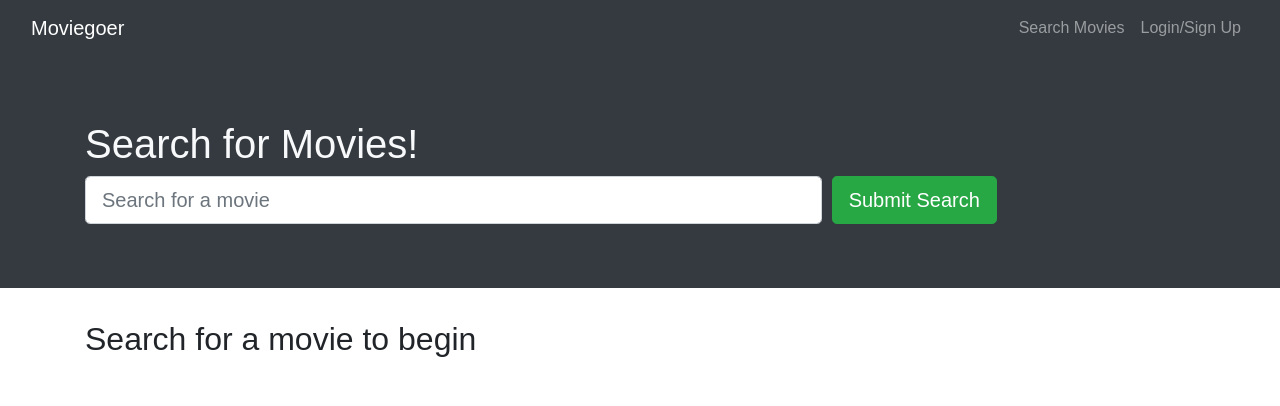
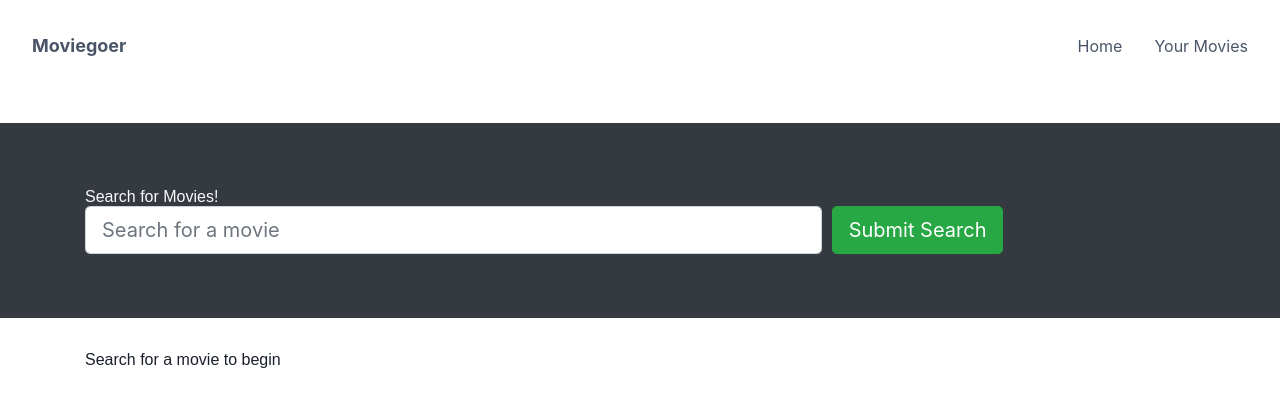
Before and after one commit to lylylong/moviegoer, a React (Create React App) app in the folder client/: page / in a window 1280 px wide. Shown: the top 406 px of the page. Built offline with nearby package versions, Linux system fonts and the light colour scheme.

Commit message:
use chakra to create navbar

```diff
--- a/client/package.json
+++ b/client/package.json
@@ -5,11 +5,16 @@
   "proxy": "http://localhost:3001",
   "dependencies": {
     "@apollo/react-hooks": "^4.0.0",
+    "@chakra-ui/icons": "^1.0.5",
+    "@chakra-ui/react": "^1.3.3",
+    "@emotion/react": "^11.1.5",
+    "@emotion/styled": "^11.1.5",
     "@testing-library/jest-dom": "^5.11.9",
     "@testing-library/react": "^11.2.5",
     "@testing-library/user-event": "^12.7.1",
     "apollo-boost": "^0.4.9",
     "bootstrap": "^4.6.0",
+    "framer-motion": "^3.6.1",
     "graphql": "^15.5.0",
     "graphql-tag": "^2.11.0",
     "jwt-decode": "^3.1.2",
--- a/client/src/archive/App.css
+++ /dev/null
@@ -1,38 +0,0 @@
-.App {
-  text-align: center;
-}
-
-.App-logo {
-  height: 40vmin;
-  pointer-events: none;
-}
-
-@media (prefers-reduced-motion: no-preference) {
-  .App-logo {
-    animation: App-logo-spin infinite 20s linear;
-  }
-}
-
-.App-header {
-  background-color: #282c34;
-  min-height: 100vh;
-  display: flex;
-  flex-direction: column;
-  align-items: center;
-  justify-content: center;
-  font-size: calc(10px + 2vmin);
-  color: white;
-}
-
-.App-link {
-  color: #61dafb;
-}
-
-@keyframes App-logo-spin {
-  from {
-    transform: rotate(0deg);
-  }
-  to {
-    transform: rotate(360deg);
-  }
-}
--- a/client/src/archive/index.css
+++ /dev/null
@@ -1,13 +0,0 @@
-body {
-  margin: 0;
-  font-family: -apple-system, BlinkMacSystemFont, 'Segoe UI', 'Roboto', 'Oxygen',
-    'Ubuntu', 'Cantarell', 'Fira Sans', 'Droid Sans', 'Helvetica Neue',
-    sans-serif;
-  -webkit-font-smoothing: antialiased;
-  -moz-osx-font-smoothing: grayscale;
-}
-
-code {
-  font-family: source-code-pro, Menlo, Monaco, Consolas, 'Courier New',
-    monospace;
-}
--- a/client/src/components/Navbar.js
+++ b/client/src/components/Navbar.js
@@ -1,79 +1,76 @@
 import React, { useState } from "react";
 import { Link } from "react-router-dom";
-import { Navbar, Nav, Container, Modal, Tab } from "react-bootstrap";
+// import { Navbar, Nav, Container, Modal, Tab } from "react-bootstrap";
 import SignUpForm from "./SignupForm";
 import LoginForm from "./LoginForm";
+import Auth from "../utils/auth";
 
-import Auth from "../utils/auth";
+import {
+  Box,
+  Text,
+  Stack,
+  Flex,
+  MenuIcon,
+  useColorModeValue,
+} from "@chakra-ui/react";
+
+import { CloseIcon, HamburgerIcon } from "@chakra-ui/icons";
 
 const AppNavbar = () => {
   // set modal display state
-  const [showModal, setShowModal] = useState(false);
+  // const [showModal, setShowModal] = useState(false);
+  const [isOpen, setIsOpen] = React.useState(false);
+  // const { isOpen, onToggle } = useDisclosure();
+  const toggle = () => setIsOpen(!isOpen);
 
   return (
-    <>
-      <Navbar bg="dark" variant="dark" expand="lg">
-        <Container fluid>
-          <Navbar.Brand as={Link} to="/">
+    <Box>
+      <Flex
+        as="nav"
+        align="center"
+        justify="space-between"
+        wrap="wrap"
+        w="100%"
+        mb={8}
+        p={8}
+        bg={useColorModeValue("white", "gray.800")}
+        color={useColorModeValue("gray.600", "white")}
+      >
+        <Box w="100px" color={["primary.500", "primary.500"]}>
+          <Text fontSize="lg" fontWeight="bold" as={Link} to="/">
             Moviegoer
-          </Navbar.Brand>
-          <Navbar.Toggle aria-controls="navbar" />
-          <Navbar.Collapse id="navbar">
-            <Nav className="ml-auto">
-              <Nav.Link as={Link} to="/">
-                Search Movies
-              </Nav.Link>
-              {/* if user is logged in show saved movies and logout */}
-              {Auth.loggedIn() ? (
-                <>
-                  <Nav.Link as={Link} to="/saved">
-                    See Your Movies
-                  </Nav.Link>
-                  <Nav.Link onClick={Auth.logout}>Logout</Nav.Link>
-                </>
-              ) : (
-                <Nav.Link onClick={() => setShowModal(true)}>
-                  Login/Sign Up
-                </Nav.Link>
-              )}
-            </Nav>
-          </Navbar.Collapse>
-        </Container>
-      </Navbar>
-      {/* set modal data up */}
-      <Modal
-        size="lg"
-        show={showModal}
-        onHide={() => setShowModal(false)}
-        aria-labelledby="signup-modal"
-      >
-        {/* tab container to do either signup or login component */}
-        <Tab.Container defaultActiveKey="login">
-          <Modal.Header closeButton>
-            <Modal.Title id="signup-modal">
-              <Nav variant="pills">
-                <Nav.Item>
-                  <Nav.Link eventKey="login">Login</Nav.Link>
-                </Nav.Item>
-                <Nav.Item>
-                  <Nav.Link eventKey="signup">Sign Up</Nav.Link>
-                </Nav.Item>
-              </Nav>
-            </Modal.Title>
-          </Modal.Header>
-          <Modal.Body>
-            <Tab.Content>
-              <Tab.Pane eventKey="login">
-                <LoginForm handleModalClose={() => setShowModal(false)} />
-              </Tab.Pane>
-              <Tab.Pane eventKey="signup">
-                <SignUpForm handleModalClose={() => setShowModal(false)} />
-              </Tab.Pane>
-            </Tab.Content>
-          </Modal.Body>
-        </Tab.Container>
-      </Modal>
-    </>
+          </Text>
+        </Box>
+
+        <Box display={{ base: "block", md: "none" }} onClick={toggle}>
+          {isOpen ? <CloseIcon /> : <HamburgerIcon />}
+        </Box>
+
+        <Box
+          display={{ base: isOpen ? "block" : "none", md: "block" }}
+          flexBasis={{ base: "100%", md: "auto" }}
+        >
+          <Stack
+            spacing={8}
+            align="center"
+            justify={["center", "space-between", "flex-end", "flex-end"]}
+            direction={["column", "row", "row", "row"]}
+            pt={[4, 4, 0, 0]}
+          >
+            <Link>
+              <Text display="block" as={Link} to="/">
+                Home
+              </Text>
+            </Link>
+            <Link>
+              <Text display="block" as={Link} to="/saved">
+                Your Movies
+              </Text>
+            </Link>
+          </Stack>
+        </Box>
+      </Flex>
+    </Box>
   );
 };
 
```
Also changed, not shown: client/src/App.js (+8 -1 lines), client/src/archive/App.js (deleted, +0 -25 lines), client/src/archive/index.js (deleted, +0 -17 lines), client/src/archive/reportWebVitals.js (deleted, +0 -13 lines), client/src/archive/setupTests.js (deleted, +0 -5 lines), client/src/index.js (+6 -6 lines), client/src/archive/logo.svg (deleted), 1 other file (tests, documents, lock files or other folders).
